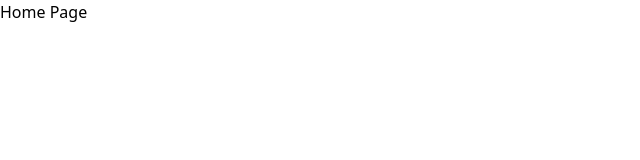
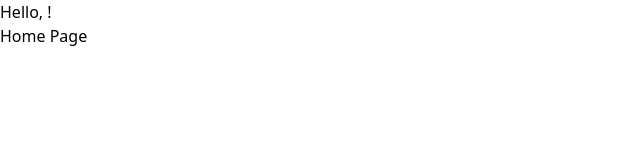
Before and after one commit to thiagoklemga/react-e-commerce, a React (Vite) app: page / in a window 1280 px wide. Shown: the top 160 px of the page, without its empty margins (0-640 px from the left). Built offline with nearby package versions, Linux system fonts and the light colour scheme.

Commit message:
feat: layout component with header encapsulate app

```diff
--- a/src/App.tsx
+++ b/src/App.tsx
@@ -1,14 +1,17 @@
 import { BrowserRouter, Route, Routes } from 'react-router-dom';
 
+import { Layout } from './components/Layout';
 import { Home, Login } from './pages';
 
 const App: React.FC = () => {
   return (
     <BrowserRouter>
-      <Routes>
-        <Route path="/" element={<Home />} />
-        <Route path="/login" element={<Login />} />
-      </Routes>
+      <Layout>
+        <Routes>
+          <Route path="/" element={<Home />} />
+          <Route path="/login" element={<Login />} />
+        </Routes>
+      </Layout>
     </BrowserRouter>
   );
 };
--- /dev/null
+++ b/src/components/Header/Header.tsx
@@ -0,0 +1,9 @@
+import { FC } from 'react';
+
+interface HeaderProps {
+  header?: string;
+}
+
+export const Header: FC<HeaderProps> = ({ header }) => {
+  return <div>Hello, {header}!</div>;
+};
--- /dev/null
+++ b/src/components/Layout.tsx
@@ -0,0 +1,15 @@
+import { FC, ReactNode } from 'react';
+import { Header } from './index';
+
+interface LayoutProps {
+  children: ReactNode;
+}
+
+export const Layout: FC<LayoutProps> = ({ children }) => {
+  return (
+    <div>
+      <Header />
+      <main>{children}</main>
+    </div>
+  );
+};
--- /dev/null
+++ b/src/components/index.ts
@@ -0,0 +1 @@
+export * from './Header/Header';
```
Also changed, not shown: templates/component/TemplateName.tsx (+4 -4 lines), 1 other file (tests, documents, lock files or other folders).
